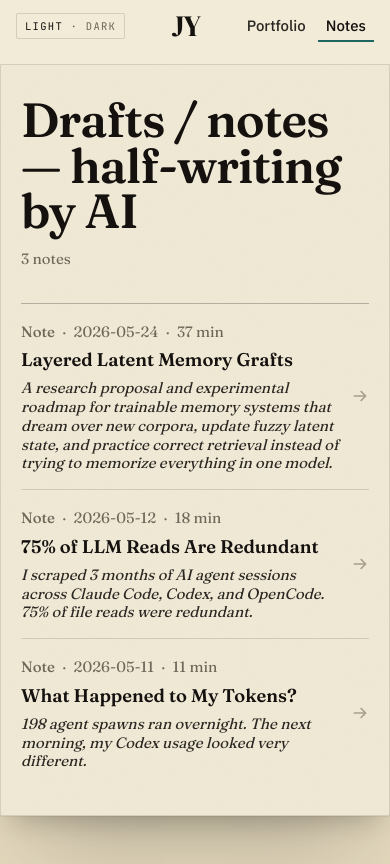
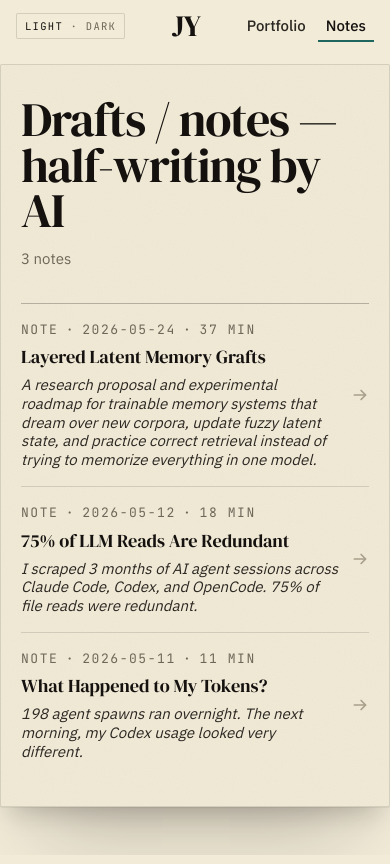
Before and after one commit to haowjy/haowjy.github.io, a React (Vite) app: page /notes in a window 390 px wide. Built offline with nearby package versions, Linux system fonts and the light colour scheme.

Commit message:
Unify site design: one type system and paper surface
Drop Fraunces and notes-shelf split; Notes uses DM Serif, IBM Plex, and
JetBrains Mono like the manuscript. Same paper background, page shadow,
and mono eyebrows across portfolio and notes.

```diff
--- a/package.json
+++ b/package.json
@@ -12,7 +12,6 @@
     "typecheck": "tsc --noEmit"
   },
   "dependencies": {
-    "@fontsource-variable/fraunces": "^5.2.9",
     "@fontsource-variable/jetbrains-mono": "^5.2.8",
     "@fontsource/dm-serif-display": "^5.2.8",
     "@fontsource/ibm-plex-sans": "^5.2.8",
--- a/src/components/layout/AppShell.tsx
+++ b/src/components/layout/AppShell.tsx
@@ -16,8 +16,7 @@ export default function AppShell() {
     applyPageMeta(getPageMeta(location.pathname))
   }, [location.pathname])
 
-  const shellClass =
-    section === 'notes' ? 'site-shell site-shell--notes' : 'site-shell'
+  const shellClass = 'site-shell'
 
   return (
     <ThemeProvider>
--- a/src/components/manuscript/pages/WritingPage.tsx
+++ b/src/components/manuscript/pages/WritingPage.tsx
@@ -19,7 +19,7 @@ export default function WritingPage({ posts }: Props) {
           className="m-0 font-display font-normal leading-tight tracking-display text-ink"
           style={{ fontSize: 'clamp(2rem, 2.5vw + 1rem, 3.25rem)' }}
         >
-          Writing
+          Notes
         </h2>
         <Link
           to="/notes"
--- a/src/components/viz/plotTheme.ts
+++ b/src/components/viz/plotTheme.ts
@@ -19,10 +19,7 @@ function readCssVar(name: string, fallback: string): string {
 }
 
 export function readPlotFontFamily(): string {
-  return readCssVar(
-    '--font-notes',
-    "'Fraunces Variable', 'Fraunces', Georgia, serif",
-  )
+  return readCssVar('--font-body', "'IBM Plex Sans', sans-serif")
 }
 
 export function readPlotColors(): PlotColors {
--- a/src/styles/global.css
+++ b/src/styles/global.css
@@ -4,7 +4,6 @@
 @import './tokens/surfaces.css';
 @import './tokens/charts.css';
 @import './tokens/layout.css';
-@import './tokens/notes.css';
 @import './tokens/tailwind.css';
 
 * {
--- a/src/styles/notes/layout.css
+++ b/src/styles/notes/layout.css
@@ -18,6 +18,8 @@
 
 .notes-reader .archive__title {
   margin: 0;
+  font-family: var(--font-display);
+  font-weight: 400;
   font-size: var(--type-display-l);
   line-height: 0.95;
   letter-spacing: var(--tracking-display);
@@ -53,7 +55,10 @@
   flex-wrap: wrap;
   align-items: baseline;
   gap: 0.45rem 0.6rem;
-  font-size: var(--type-body-s);
+  font-family: var(--font-mono);
+  font-size: var(--type-meta);
+  letter-spacing: var(--tracking-meta);
+  text-transform: uppercase;
   color: var(--ink-mute);
   font-variant-numeric: tabular-nums;
 }
@@ -203,78 +208,45 @@
   }
 }
 
-.site-shell--notes {
-  --font-display: var(--font-notes);
-  --font-body: var(--font-notes);
-  font-family: var(--font-body);
-  font-optical-sizing: auto;
-  font-variation-settings: var(--fraunces-soft);
-}
-
 .site-main-notes {
-  --notes-header-offset: 4.5rem;
   flex: 1;
   width: 100%;
   max-width: none;
   margin: 0;
-  padding-block: var(--notes-header-offset) 4rem;
-  /* Paper under the fixed header, shelf below — no hard seam at the top. */
-  background: linear-gradient(
-    to bottom,
-    var(--paper) 0,
-    var(--paper) var(--notes-header-offset),
-    var(--notes-shelf) var(--notes-header-offset),
-    var(--notes-shelf) 100%
-  );
+  padding-block: 4.5rem 4rem;
+  background-color: var(--paper);
 }
 
-/* main’s shelf background extends under the fixed header; paint paper on the bar. */
-.site-shell--notes .site-header {
-  background-color: var(--paper);
-  /* Notes Fraunces is for content — header chrome matches the rest of the site. */
-  --font-display: 'DM Serif Display', serif;
-  --font-body: 'IBM Plex Sans', sans-serif;
-  font-family: var(--font-body);
-  font-variation-settings: normal;
-  font-optical-sizing: auto;
-}
-
-.site-shell--notes .site-header__monogram {
-  font-family: var(--font-display);
-}
-
-/* Paper sheet resting on the shelf */
+/* Paper sheet resting on the page */
 .notes-reader.archive .archive__page,
 .notes-reader.post-layout .post-layout__page {
   background-color: var(--paper);
   border: 1px solid var(--rule);
   border-radius: 2px;
   box-shadow: var(--page-shadow);
-  font-family: var(--font-body);
 }
 
 .notes-reader .archive__title,
 .notes-reader.post-layout .post-layout__header h1 {
   font-family: var(--font-display);
-  font-weight: 600;
-  font-variation-settings: var(--fraunces-opsz-48);
-  letter-spacing: -0.02em;
+  font-weight: 400;
+  letter-spacing: var(--tracking-display);
+  color: var(--ink);
 }
 
 .notes-reader .archive__dek {
   max-width: 42rem;
 }
 
-.notes-reader .archive__dek,
 .notes-reader .archive__count,
-.notes-reader .archive__meta,
 .notes-reader .archive__entry-dek {
-  font-family: inherit;
+  font-family: var(--font-body);
+  color: var(--ink-mute);
 }
+
 
 .notes-reader .archive__kind,
 .notes-reader .post-layout__kind {
-  font-weight: 500;
   color: var(--ink-mute);
 }
 
@@ -320,18 +292,21 @@
   display: flex;
   flex-wrap: wrap;
   gap: 0.45rem;
-  font-size: var(--type-body-s);
+  font-family: var(--font-mono);
+  font-size: var(--type-meta);
+  letter-spacing: var(--tracking-meta);
+  text-transform: uppercase;
   color: var(--ink-mute);
   font-variant-numeric: tabular-nums;
 }
 
 .notes-reader .archive__entry-title {
   margin: 0;
-  font-family: inherit;
-  font-weight: 600;
-  font-variation-settings: var(--fraunces-opsz-24);
+  font-family: var(--font-display);
+  font-weight: 400;
   font-size: clamp(1.1rem, 0.8vw + 0.95rem, 1.35rem);
   line-height: var(--leading-snug);
+  letter-spacing: var(--tracking-tight);
   color: var(--ink);
   transition: color 160ms ease;
 }
@@ -455,8 +430,7 @@
 
 @media (max-width: 768px) {
   .site-main-notes {
-    --notes-header-offset: 4rem;
-    padding-block: var(--notes-header-offset) 3rem;
+    padding-block: 4rem 3rem;
   }
 
   .notes-reader .archive__link {
--- a/src/styles/notes/prose.css
+++ b/src/styles/notes/prose.css
@@ -4,10 +4,9 @@
   max-width: 68ch;
   margin: 0 auto;
   font-family: var(--font-body);
-  font-size: 1.125rem;
-  line-height: 1.65;
+  font-size: var(--type-body);
+  line-height: var(--leading-body);
   color: var(--ink);
-  font-variation-settings: var(--fraunces-soft);
 }
 
 .notes-reader .note-prose > * {
@@ -32,11 +31,10 @@
 .notes-reader .note-prose h2,
 .notes-reader .note-prose h3,
 .notes-reader .note-prose h4 {
-  font-family: inherit;
-  font-weight: 600;
-  font-variation-settings: var(--fraunces-opsz-24);
+  font-family: var(--font-display);
+  font-weight: 400;
   line-height: var(--leading-snug);
-  letter-spacing: -0.01em;
+  letter-spacing: var(--tracking-tight);
   color: var(--ink);
 }
 
--- a/src/styles/notes/viz.css
+++ b/src/styles/notes/viz.css
@@ -229,10 +229,9 @@
 .notes-reader .note-prose .viz-workspace-cache__title {
   margin: 0;
   font-family: var(--font-display);
-  font-weight: 600;
+  font-weight: 400;
   font-size: clamp(1.35rem, 2vw, 1.65rem);
   line-height: var(--leading-snug);
-  font-variation-settings: var(--fraunces-opsz-32);
   color: var(--ink);
 }
 
--- a/src/styles/tokens/fonts.css
+++ b/src/styles/tokens/fonts.css
@@ -1,5 +1,4 @@
 @import '@fontsource/dm-serif-display/400.css';
-@import '@fontsource-variable/fraunces';
 @import '@fontsource-variable/jetbrains-mono';
 @import '@fontsource/ibm-plex-sans';
 @import '@fontsource/ibm-plex-sans/500.css';
--- a/src/styles/tokens/notes.css
+++ /dev/null
@@ -1,12 +0,0 @@
-:root {
-  --notes-shelf: color-mix(in srgb, var(--paper-edge) 55%, var(--paper-deep));
-  --font-notes: 'Fraunces Variable', 'Fraunces', Georgia, serif;
-  --fraunces-soft: 'SOFT' 55, 'WONK' 0;
-  --fraunces-opsz-48: 'opsz' 48, 'SOFT' 55, 'WONK' 0;
-  --fraunces-opsz-32: 'opsz' 32, 'SOFT' 55, 'WONK' 0;
-  --fraunces-opsz-24: 'opsz' 24, 'SOFT' 55, 'WONK' 0;
-}
-
-[data-theme='dark'] {
-  --notes-shelf: color-mix(in srgb, var(--paper-deep) 70%, #000000);
-}
```
Also changed, not shown: 2 other files (tests, documents, lock files or other folders).
